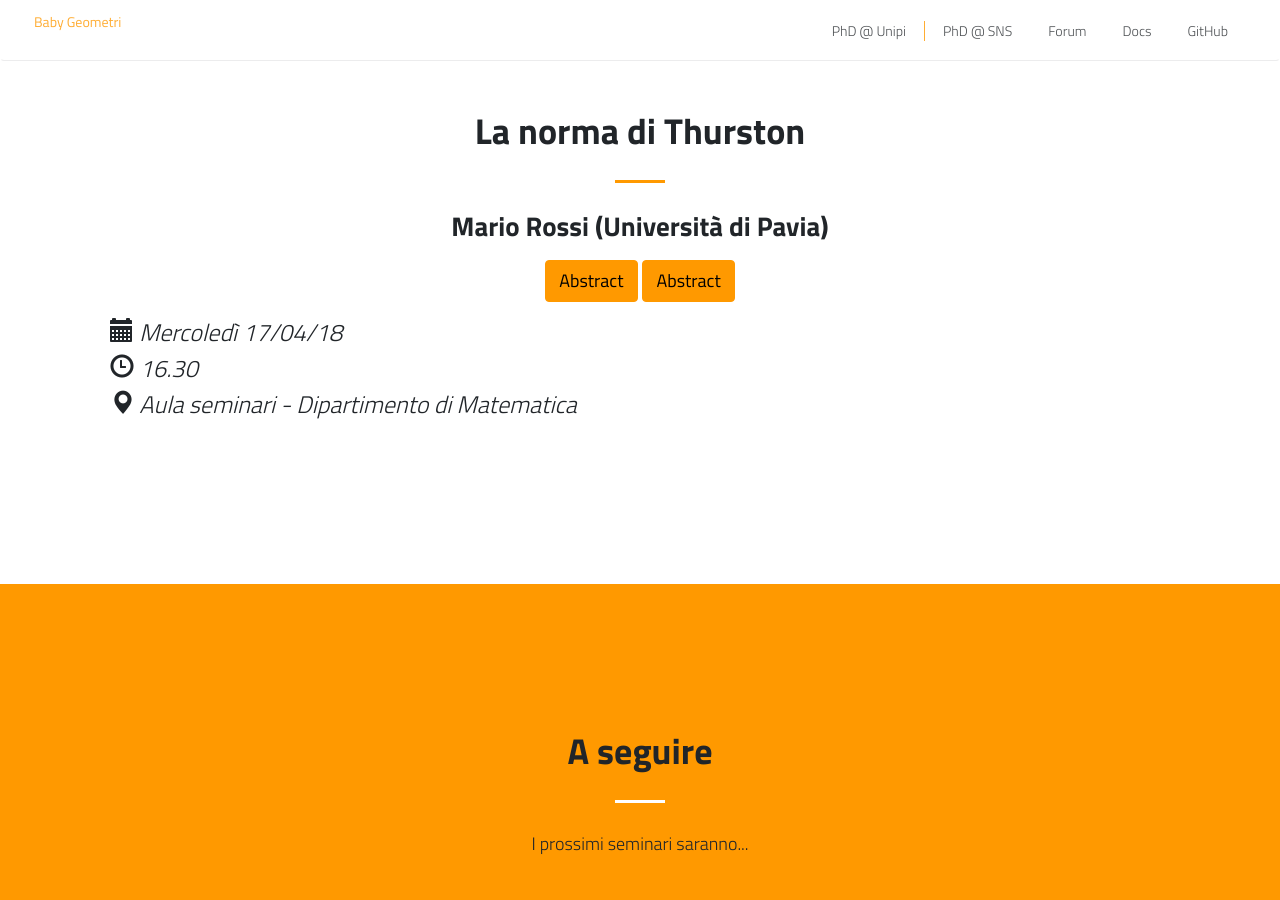
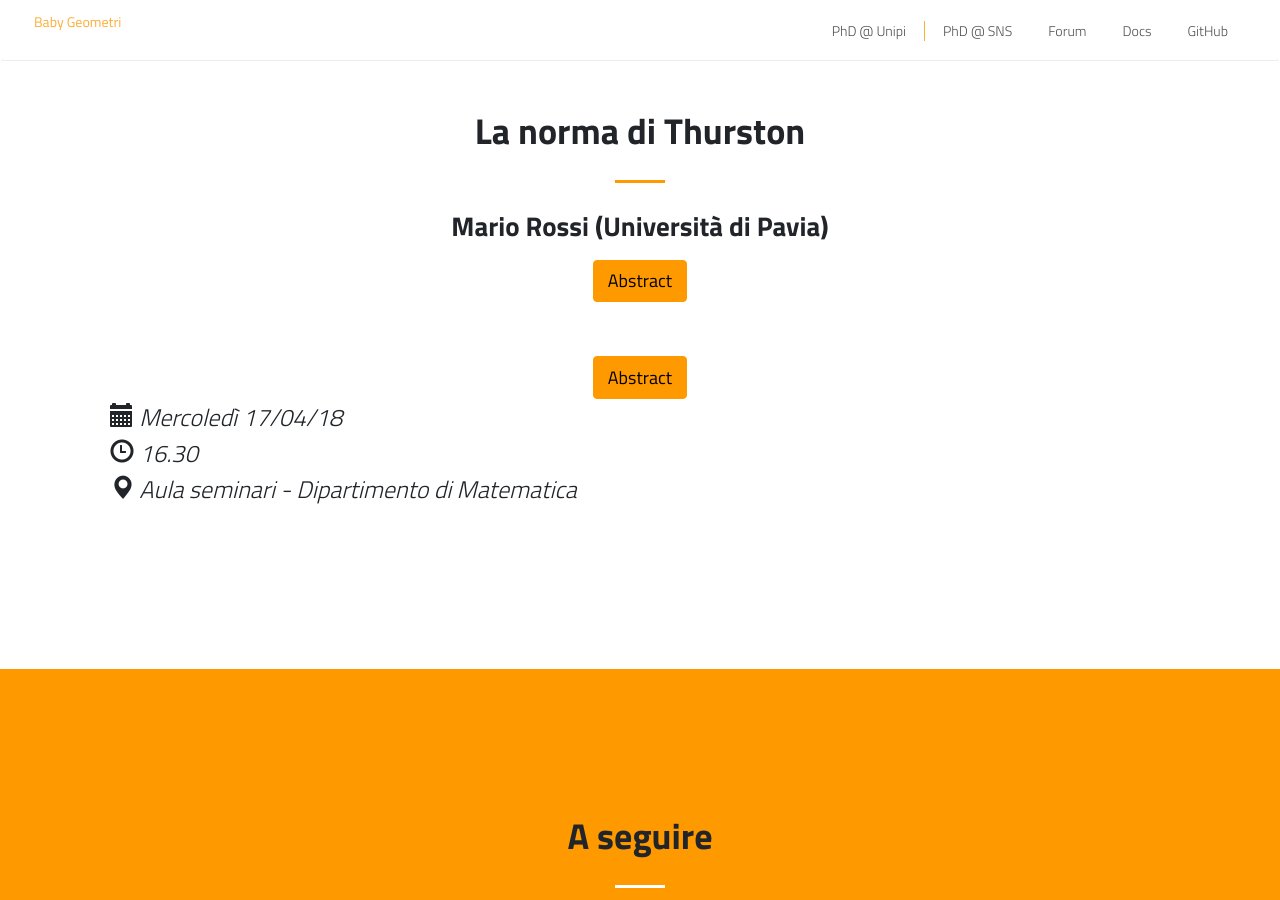
Before and after one commit to baby-geometri/baby-geometri.github.io, a Jekyll site: the page built from index.md, in a window 1280 px wide and 900 px high, scrolled down 936 px. Built offline with Jekyll 4.4.1, drawn with Linux system fonts in a browser that asks for light colours; nearby versions of some CDN libraries.

Commit message:
Update default.html

```diff
--- a/_layouts/default.html
+++ b/_layouts/default.html
@@ -86,12 +86,15 @@
 <button class="btn btn-warning" type="button" data-toggle="collapse"
 	data-target="#collapseExample" aria-expanded="false" aria-controls="collapseExample">
     Abstract
-  </button>
+  </button> <br>
 <div class="collapse" id="collapseExample">
   <div class="card card-body">
 {{ site.data.content.whitepaper.abstract }}
 	</div>
 </div>
+
+   <br>
+    <br>
 
 
   <button type="button" class="btn btn-warning" data-toggle="collapse" data-target="#demo">
```
